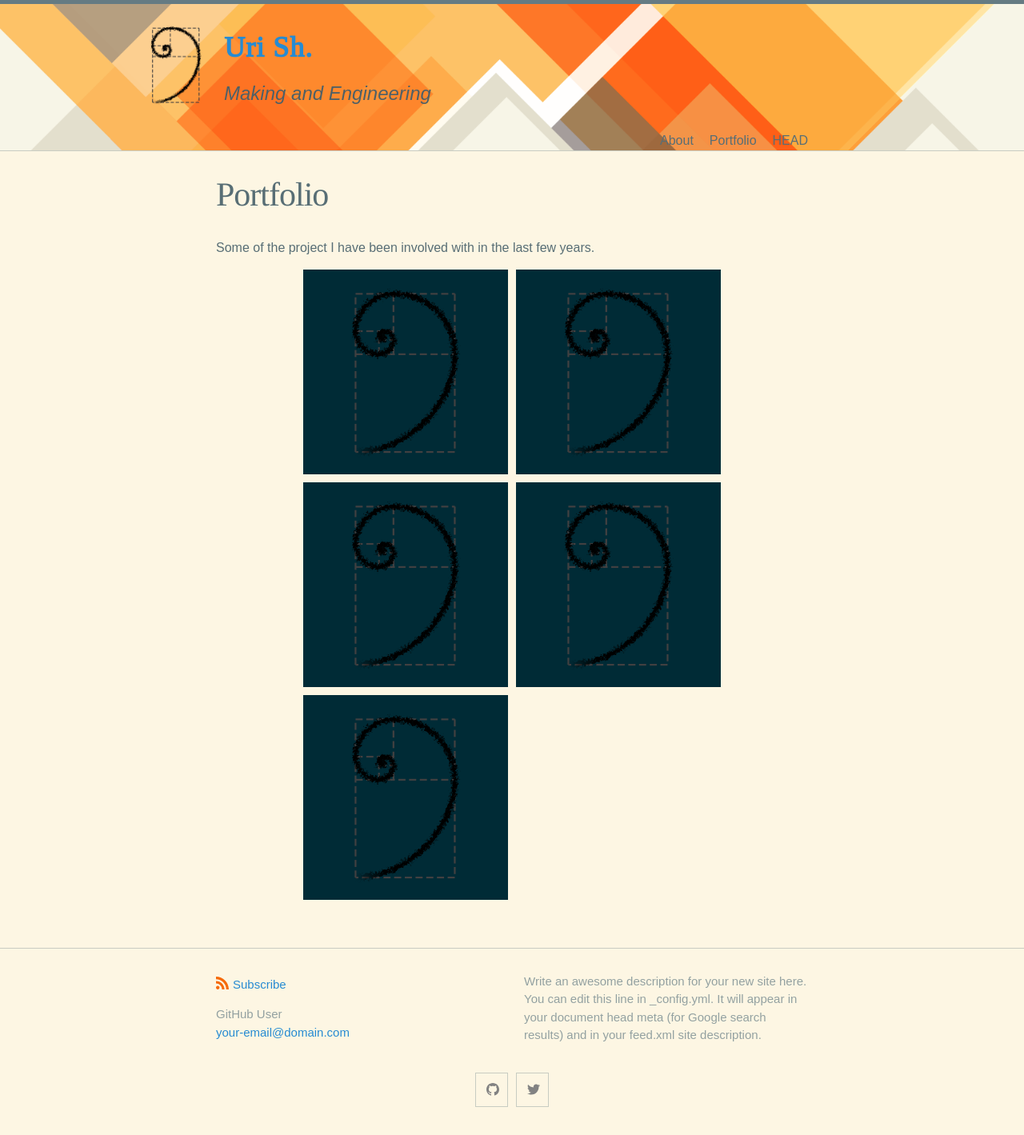
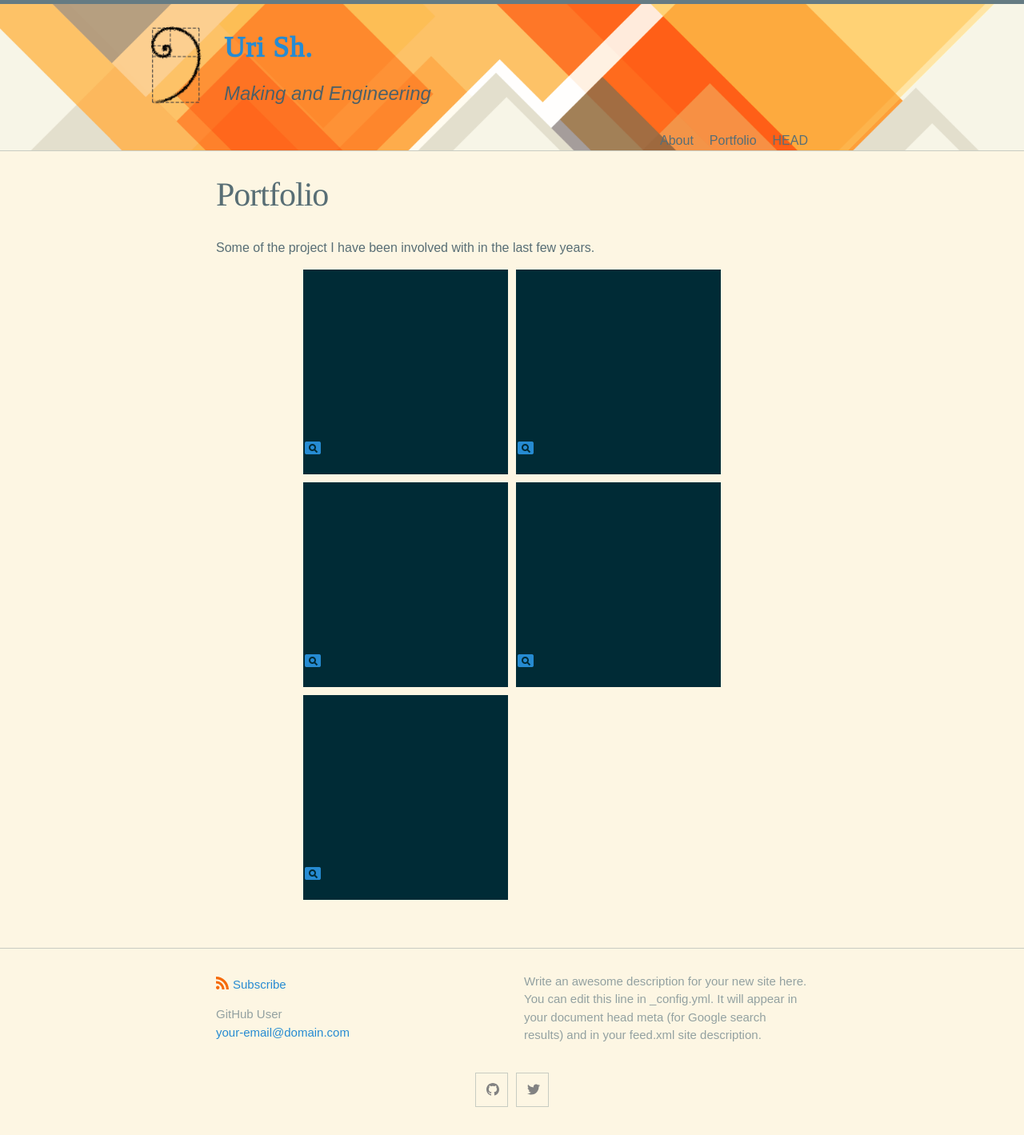
Before and after one commit to UriShX/Jekyll-portfolio, a Jekyll site: the page built from portfolio.md, in a window 1280 px wide. Shown: the whole page at 80% size. Built offline with Jekyll 4.4.1, drawn with Linux system fonts in a browser that asks for light colours; some web fonts are replaced.

```diff
--- a/_includes/head.html
+++ b/_includes/head.html
@@ -7,6 +7,10 @@
     href="https://fonts.googleapis.com/css2?family=Alef&family=Tinos&display=swap"
     rel="stylesheet"
   />
+  <link
+    href="https://fonts.googleapis.com/icon?family=Material+Icons"
+    rel="stylesheet"
+  />
   <link rel="stylesheet" href="{{ "/assets/css/style.css" | relative_url }}">
   {%- feed_meta -%} {%- if jekyll.environment == 'production' and
   site.google_analytics -%} {%- include google-analytics.html -%} {%- endif -%}
--- a/_includes/header.html
+++ b/_includes/header.html
@@ -1,3 +1,4 @@
+<div>
   <header class="site-header">
     <div class="banner">
       <div class="img-container">
@@ -28,14 +29,24 @@
         </label>
 
         <div class="trigger">
-        {%- for path in page_paths -%} {%- assign my_page = site.pages | where:
-        "path", path | first -%} {%- if my_page.title -%}
+          {%- for path in page_paths -%} {%- assign my_page = site.pages |
+          where: "path", path | first -%} {%- if my_page.title -%}
           <a class="page-link" href="{{ my_page.url | relative_url }}"
             >{{ my_page.title | escape }}</a
           >
           {%- endif -%} {%- endfor -%}
         </div>
       </nav>
+
       {%- endif -%}
     </div>
   </header>
+  <!-- <nav class="top-nav">
+    {%- for path in page_paths -%} {%- assign my_page = site.pages | where:
+    "path", path | first -%} {%- if my_page.title -%}
+    <a class="nav-link" href="{{ my_page.url | relative_url }}"
+      >{{ my_page.title | escape }}</a
+    >
+    {%- endif -%} {%- endfor -%}
+  </nav> -->
+</div>
--- a/_includes/portfolio-block-md.html
+++ b/_includes/portfolio-block-md.html
@@ -1,16 +1,32 @@
-{% assign side = include.origin | modulo:2 %} {% if side == 1 %} {% assign
-align-class="portfolio-l" %} {% else %} {% assign align-class="portfolio-r" %}
-{% endif %} {% assign block-data=site.data.portfolio[include.origin] %} {%
-assign content=block-data.content %} {% capture my_include %} {%
-include_relative {{ content }} %} {% endcapture %}
+{% assign side = include.origin | modulo:2 %}
+{% if side == 1 %}
+    {% assign align-class="portfolio-l" %}
+{% else %}
+    {% assign align-class="portfolio-r" %}
+{% endif %}
+{% assign block-data=site.data.portfolio[include.origin] %}
+{% assign content=block-data.content %}
+{% capture my_include %}
+    {% include_relative {{ content }} %}
+{% endcapture %}
 <div class="portfolio-block {{ align-class }}">
-  <div
-    style="background-image: url('{{ block-data.cover }}');"
-    class="portfolio-front"
-  >
-    {% if block-data.title %}
-    <h3>{{ block-data.title }}</h3>
-    {% endif %}
-    <p>{{ my_include }}</p>
-  </div>
+    <div class="portfolio-front" style="background-image: url('{{ block-data.cover }}');"></div>
+    <div class="portfolio-excerpt">
+        {% if block-data.title %}
+            <h3>{{ block-data.title }}</h3>
+        {% endif %}
+        <p>{{ my_include }}</p>
+        <a data-cssmodal-nohash href="#modal-{{ include.origin }}">
+            <i class="material-icons">pageview</i>
+        </a>
+    </div>
 </div>
+<section aria-hidden="true" aria-labelledby="modal-label" class="modal--show" id="modal-{{ include.origin }}" role="dialog" tabindex="-1">
+    <div class="modal-inner">
+        <header id="modal-label"><!-- Header --></header>
+        <div class="modal-content">The modals content</div>
+        <footer><!-- Footer --></footer>
+    </div>
+
+    <a class="modal-close" data-close="Close" data-cssmodal-nohash data-dismiss="modal" href="#!" title="Close this modal">?</a>
+</section>
--- a/_layouts/portfolio.html
+++ b/_layouts/portfolio.html
@@ -10,8 +10,9 @@
         {{ content }}
 
         <div class="portfolio-content">
-      {% for i in site.data.portfolio %} {% include portfolio-block-md.html
-      origin=i.first %} {% endfor %}
+            {% for i in site.data.portfolio %}
+                {% include portfolio-block-md.html origin=i.first %}
+            {% endfor %}
         </div>
     </div>
 </div>
--- a/_sass/minima/_layout.scss
+++ b/_sass/minima/_layout.scss
@@ -70,6 +70,32 @@
     margin-inline-start: 0px;
     margin-inline-end: 0px;
     font-weight: lighter;
+  }
+}
+
+.top-nav {
+  align-self: flex-start;
+  position: sticky;
+  top: 0;
+  background: darken($border-color-02, 10);
+
+  .nav-link {
+    display: inline-block;
+    line-height: calc(1rem + 0.5rem);
+    font-size: 1rem;
+    padding: 0.5rem 1rem;
+    color: $site-title-color;
+    text-decoration-line: none;
+    @include easeLinks;
+
+    &:hover {
+      background-color: $border-color-03;
+      color: $link-hover-color;
+    }
+  }
+  .link-exact-active {
+    color: $brand-color-light;
+    font-style: italic;
   }
 }
 
@@ -450,10 +476,24 @@
     }
 
     .portfolio-front {
+      position: absolute;
       background-position: center;
       background-size: contain;
       width: auto;
       height: $portfolio-block-size;
+      z-index: 2;
+
+
+
+    &:hover {
+      scale: 1.05;
+    }
+
+    }
+
+    .portfolio-excerpt {
+      position: absolute;
+      z-index: 1;
 
       h3 {
         margin: 0px $spacing-unit / 2;
@@ -468,14 +508,12 @@
         text-align: justify;
         visibility: hidden;
       }
-    }
 
-    &:hover {
-      scale: 1.05;
-
-      h3,
-      p {
-        visibility: visible;
+      &:hover {
+        h3,
+        p {
+          visibility: visible;
+        }
       }
     }
   }
--- a/_sass/minima/initialize.scss
+++ b/_sass/minima/initialize.scss
@@ -53,4 +53,6 @@
   // Defines element resets.
     'minima/layout',
   // Defines structure and style based on CSS selectors.
-    'minima/custom-styles';
+    'minima/custom-styles',
+  // Css-modal
+    'drublic-css-modal/modal';
```
Also changed, not shown: 2 other files. Lines whose indentation alone changed are shown as unchanged.
